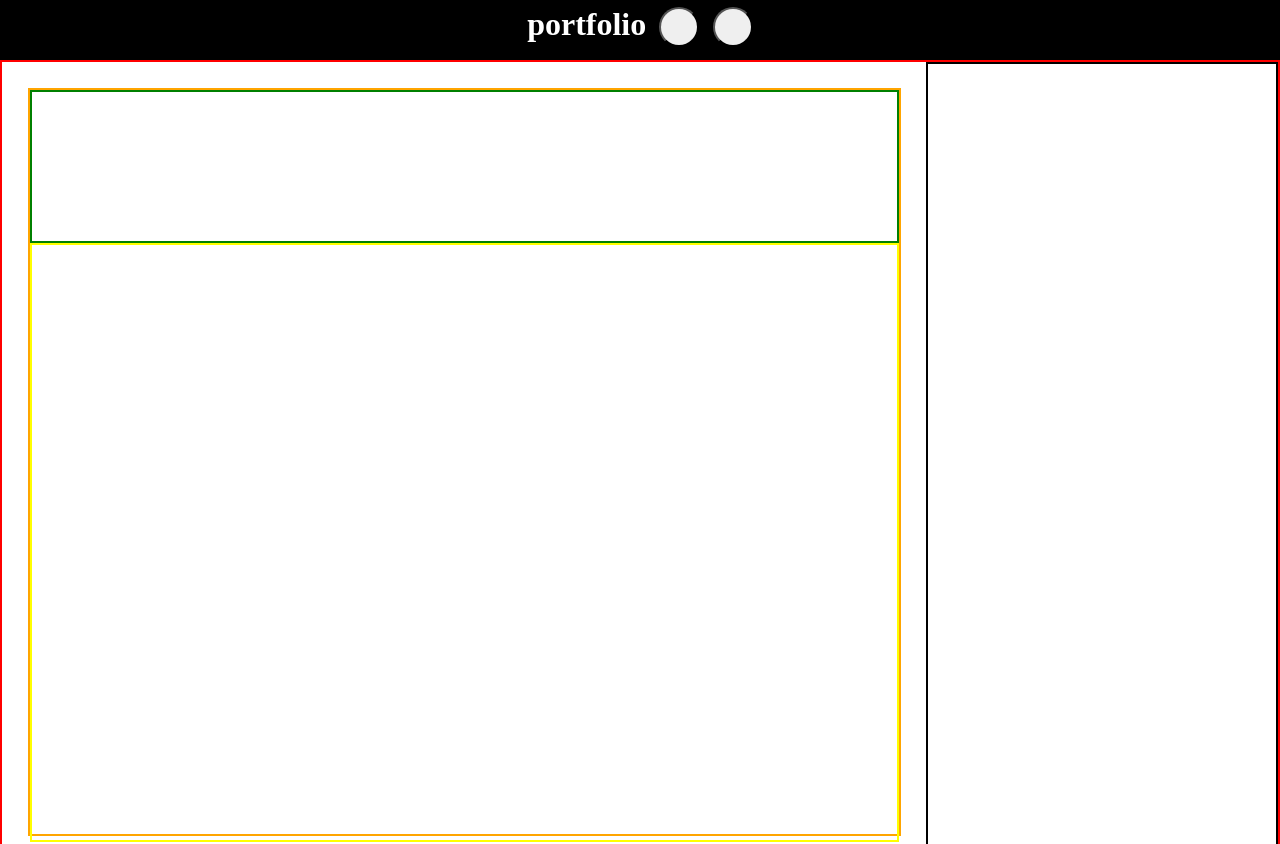
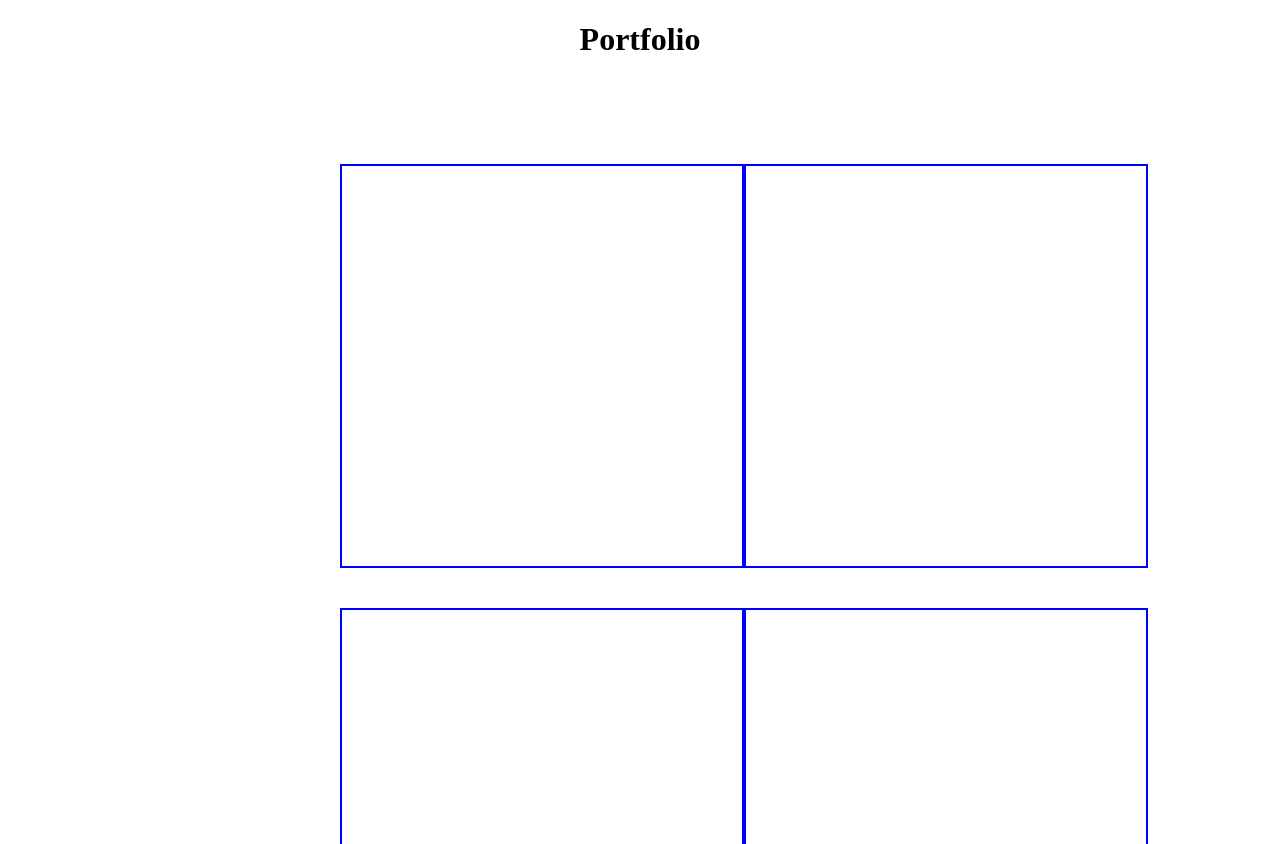
Before and after one commit to Lefentome38/portfolio, an Angular app: page / in a window 1280 px wide. Shown: the top 844 px of the page. Built offline with nearby package versions, Linux system fonts and the light colour scheme.

Commit message:
Revert "structure de la page experrience et photo"
This reverts commit 28701d69df34dfc5ae6f18a7298db16ffaa5ada4.

```diff
--- a/src/app/app.component.html
+++ b/src/app/app.component.html
@@ -1,15 +1,10 @@
-<header>
-  <h1>portfolio</h1>
-  <button></button>
-  <button></button>
-</header>
-<div class="pageExperiencePhoto">
-  <div class="ExperiencePhoto">
-    <div class="switch"></div>
-    <div class="card"></div>
+<h1 style="text-align: center;">Portfolio</h1>
+
+<div class="page">
+  <div class="divBody">
+    <div class="test"></div>
+    <div class="test"></div>
+    <div class="test"></div>
+    <div class="test"></div>
   </div>
-  <div class="photoContact"></div>
 </div>
-<div class="transition">
-
-</div>
--- a/src/app/app.component.scss
+++ b/src/app/app.component.scss
@@ -1,52 +1,25 @@
-header {
-  background-color: black;
-  height: 60px;
+.page{
+  height: 100%;
+  width: 100%;
+
   display: flex;
   justify-content: center;
+}
 
-  h1 {
-    color: white;
-    margin: 0.2em;
-  }
+.divBody{
+  margin: 5%;
 
-  button {
-    border-radius: 50%;
-    height: 40px;
-    width: 40px;
-    margin: 0.5em;
+  width: 50%;
+
+  display: grid;
+  grid-template-columns: 1fr 1fr;
+
+  .test {
+    border: solid blue 2px;
+
+    height: 400px;
+    width: 400px;
+    margin: 5%;
+
   }
 }
-
-.pageExperiencePhoto {
-  border: solid red 2px;
-  height: 800px;
-
-  display: flex;
-
-  .ExperiencePhoto {
-    border: solid orange 2px;
-    margin: 2%;
-    width: 100%;
-
-    .switch {
-      border: solid green 2px;
-
-      height: 20%;
-    }
-
-    .card {
-      border: solid yellow 2px;
-      height: 80%;
-    }
-  }
-
-  .photoContact {
-    border: solid black 2px;
-    width: 40%;
-  }
-}
-
-.transition {
-  background-color: blue;
-  height: 50px;
-}
--- a/src/styles.scss
+++ b/src/styles.scss
@@ -8,3 +8,7 @@ body {
 p {
   text-align: center;
 }
+
+div{
+  // border: solid black 2px;
+}
```
